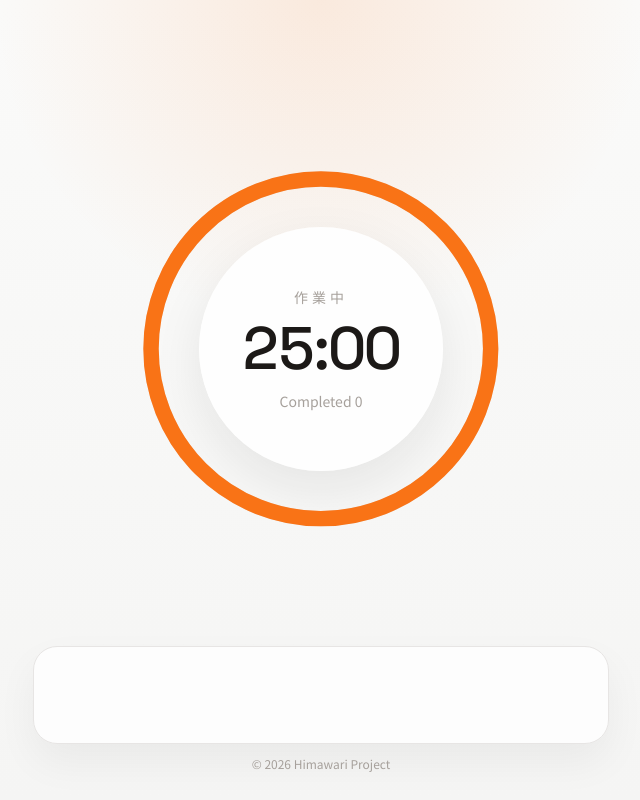
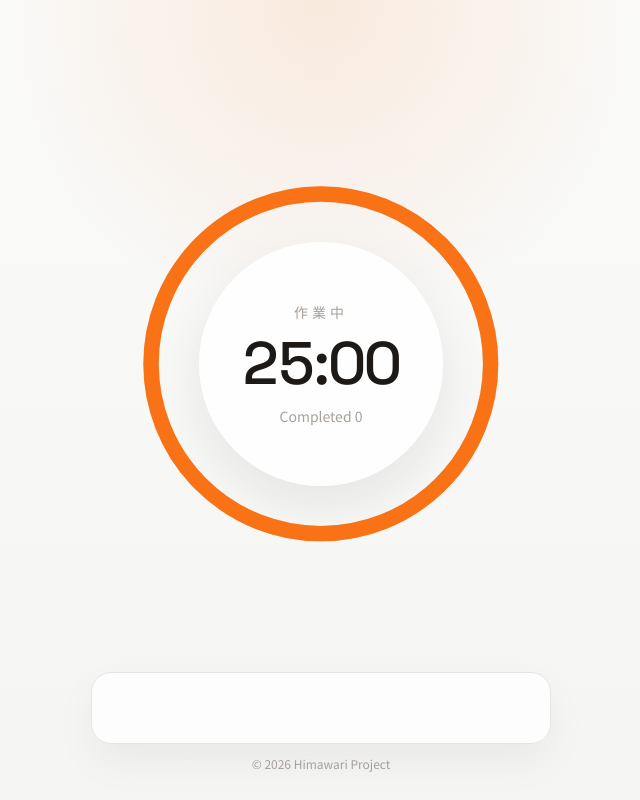
Before and after one commit to at-himawari/pomodoro, a React (Vite) app: page / in a window 1280 px wide. Shown: the whole page, without its empty margins (319-959 px from the left). Built offline with nearby package versions, Linux system fonts and the light colour scheme.

Commit message:
Google Ads修正

```diff
--- a/src/App.jsx
+++ b/src/App.jsx
@@ -57,10 +57,10 @@ function AdBanner() {
   }, [])
 
   return (
-    <div className="mx-auto mt-6 w-full max-w-xl rounded-[1.5rem] border border-stone-200 bg-white/80 p-3 shadow-[0_18px_40px_rgba(28,25,23,0.05)]">
+    <div className="mx-auto mt-5 w-full max-w-[460px] rounded-[1.25rem] border border-stone-200 bg-white/80 p-2 shadow-[0_18px_40px_rgba(28,25,23,0.05)]">
       <ins
         className="adsbygoogle"
-        style={{ display: 'block', minHeight: '72px', maxHeight: '96px', overflow: 'hidden' }}
+        style={{ display: 'block', minHeight: '54px', maxHeight: '72px', overflow: 'hidden' }}
         data-ad-client="ca-pub-6651283997191475"
         data-ad-slot="4759075102"
         data-ad-format="auto"
```
